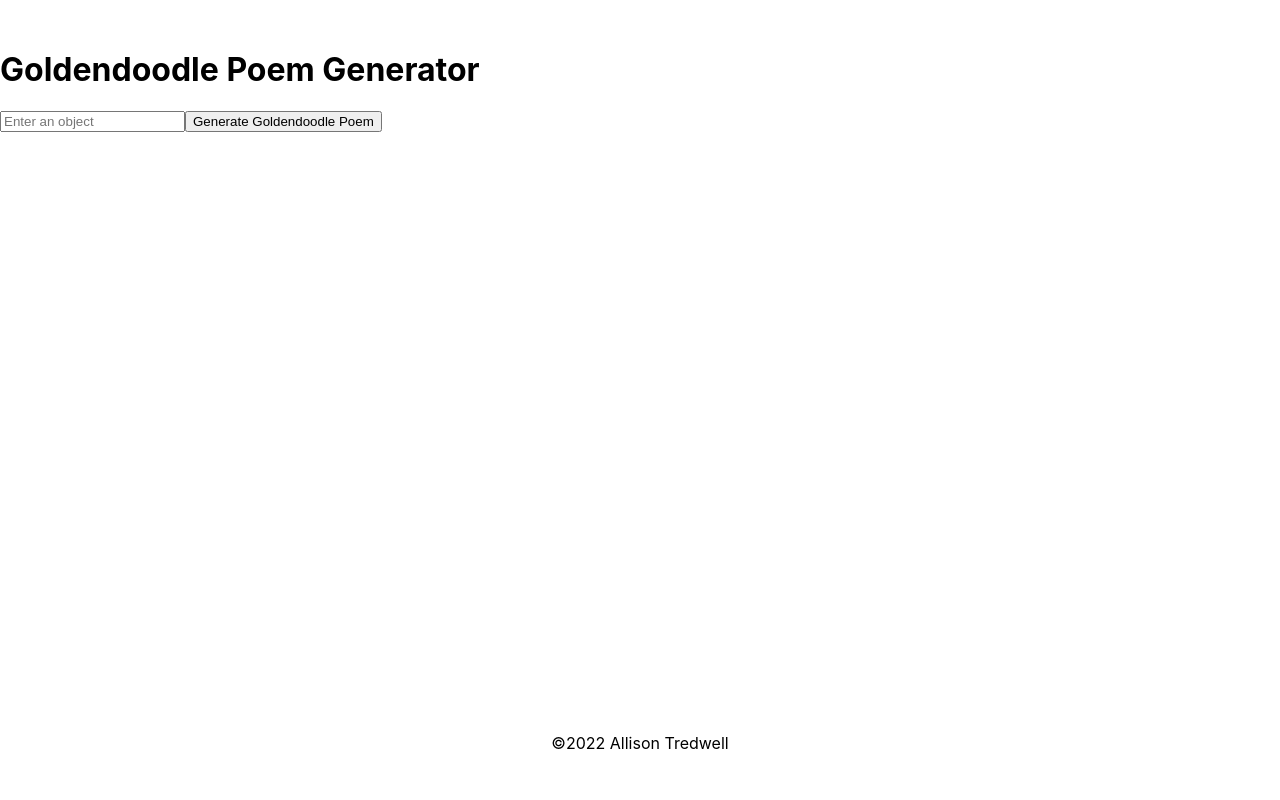
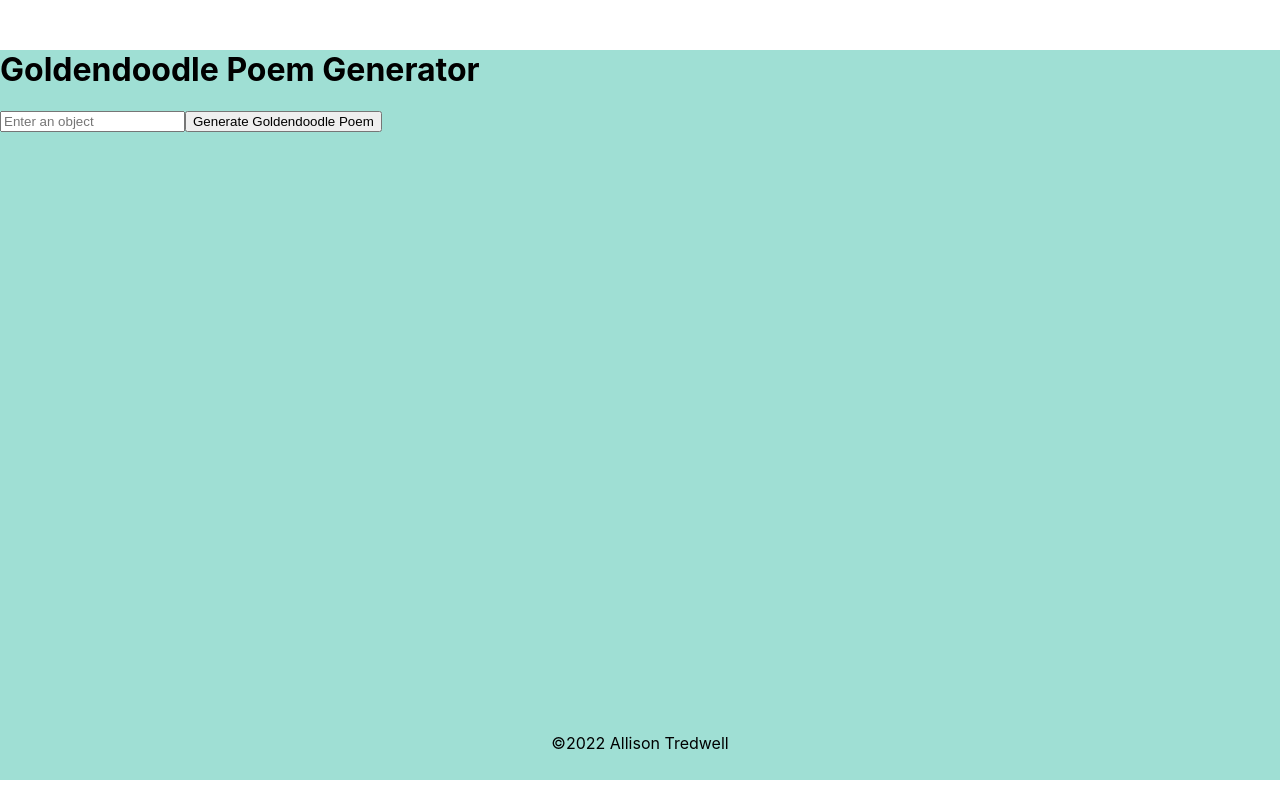
Before and after one commit to allisonLMT/Dogify, a React (Create React App) app: page / in a window 1280 px wide. Built offline with nearby package versions, Linux system fonts and the light colour scheme.

Commit message:
updated index stylesheet
-changed from css to scss
-added background color

```diff
--- a/src/index.js
+++ b/src/index.js
@@ -1,6 +1,6 @@
 import React from 'react';
 import ReactDOM from 'react-dom/client';
-import './index.css';
+import './index.scss';
 import App from './App';
 import reportWebVitals from './reportWebVitals';
 
--- a/src/index.css
+++ b/src/index.scss
@@ -1,3 +1,5 @@
+@use 'styles/_variables' as *;
+
 body {
   margin: 0;
   font-family: -apple-system, BlinkMacSystemFont, 'Segoe UI', 'Roboto', 'Oxygen',
@@ -10,6 +12,7 @@ body {
 .page-container {
   position: relative;
   min-height: calc(100vh - 70px);
+  background-color: $mediumGreen;
 }
 .content-wrap {
   margin: 50px auto 70px;
```
